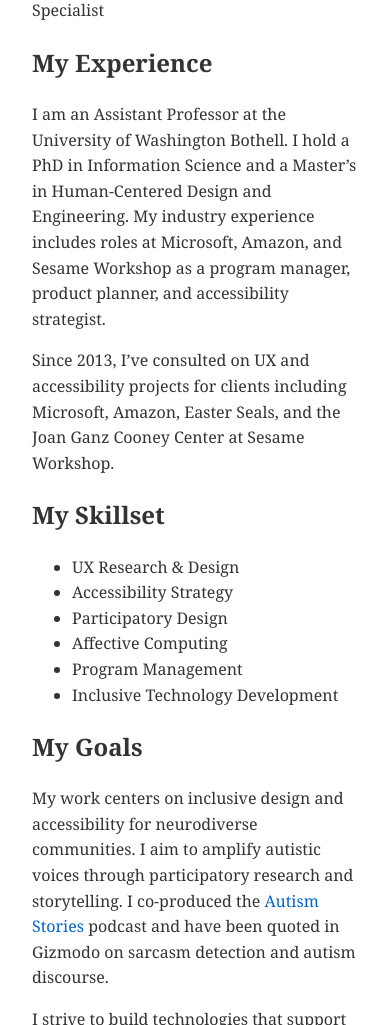
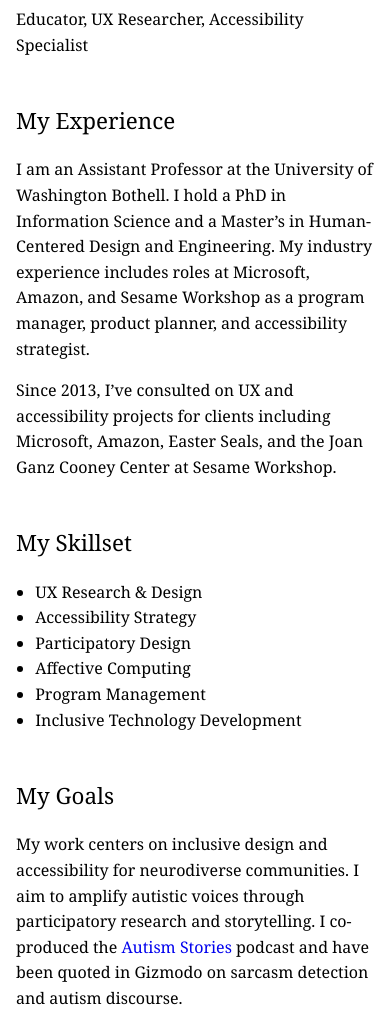
Before and after one commit to danper2024/annsuka-zolyomi-site, a plain HTML site: page index.html in a window 390 px wide. Shown: the part 132-1157 px from the top of the page. Drawn offline with Linux system fonts and the light colour scheme.

Commit message:
Update style.css

```diff
--- a/style.css
+++ b/style.css
@@ -1,28 +1,47 @@
-/* style.css */
+/* Base styling */
 body {
   font-family: Georgia, serif;
-  margin: 2em;
-  background-color: #fff;
-  color: #333;
+  background-color: #ffffff;
+  color: #000000;
   max-width: 800px;
+  margin: 0 auto;
+  padding: 2em;
   line-height: 1.6;
 }
 
-header h1 {
-  font-size: 2em;
-  margin-bottom: 0;
+/* Headings */
+h1, h2 {
+  font-weight: normal;
+  margin-top: 2em;
+  color: #000000;
 }
 
-header p {
-  font-style: italic;
-  margin-top: 0;
+/* Links */
+a {
+  color: #0000EE;
+  text-decoration: none;
+}
+a:hover {
+  text-decoration: underline;
 }
 
-section {
-  margin-top: 2em;
+/* Lists */
+ul {
+  padding-left: 1.2em;
 }
 
-a {
-  color: #0066cc;
-  text-decoration: none;
+/* Responsive tweaks */
+@media screen and (max-width: 600px) {
+  body {
+    padding: 1em;
+    font-size: 1em;
+  }
+
+  h1 {
+    font-size: 1.8em;
+  }
+
+  h2 {
+    font-size: 1.4em;
+  }
 }
```
